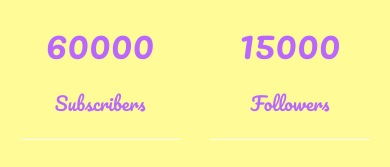
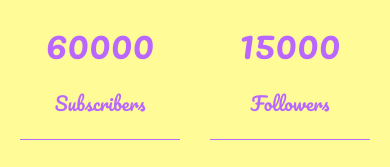
Before and after one commit to pedrotrigomiranda/responsive-animated-counter, a plain HTML site: page src/index.html in a window 390 px wide. Shown: the part 448-615 px from the top of the page. Drawn offline with Linux system fonts and the light colour scheme.

Commit message:
chaged demo

```diff
--- a/src/style.css
+++ b/src/style.css
@@ -73,7 +73,7 @@ h3 {
 
   .counters .container > div:nth-of-type(1),
   .counters .container > div:nth-of-type(2) {
-    border-bottom: 1px white solid;
+    border-bottom: 1px #b967ff solid;
     padding-bottom: 20px;
   }
 }
```
Also changed, not shown: 1 other file.
